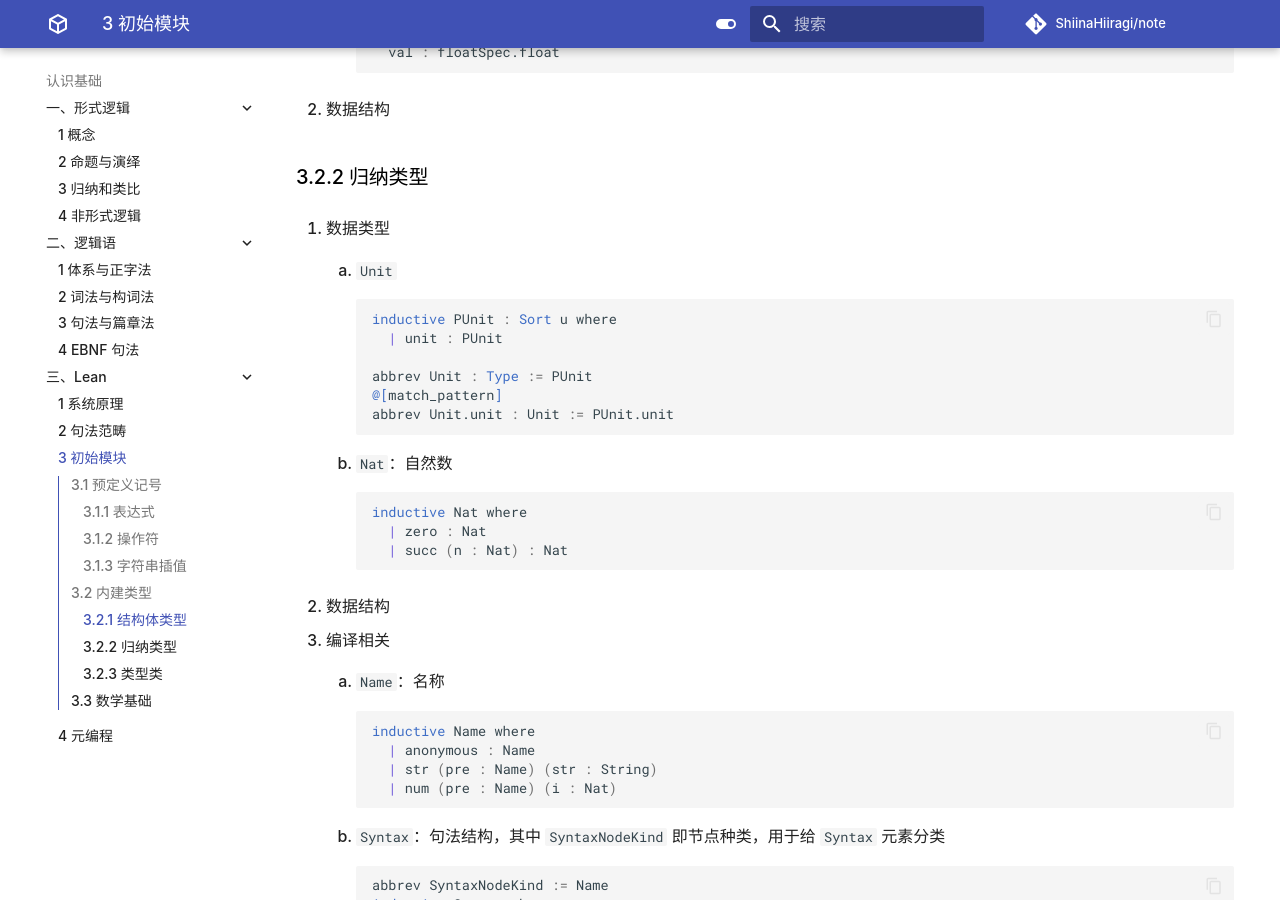
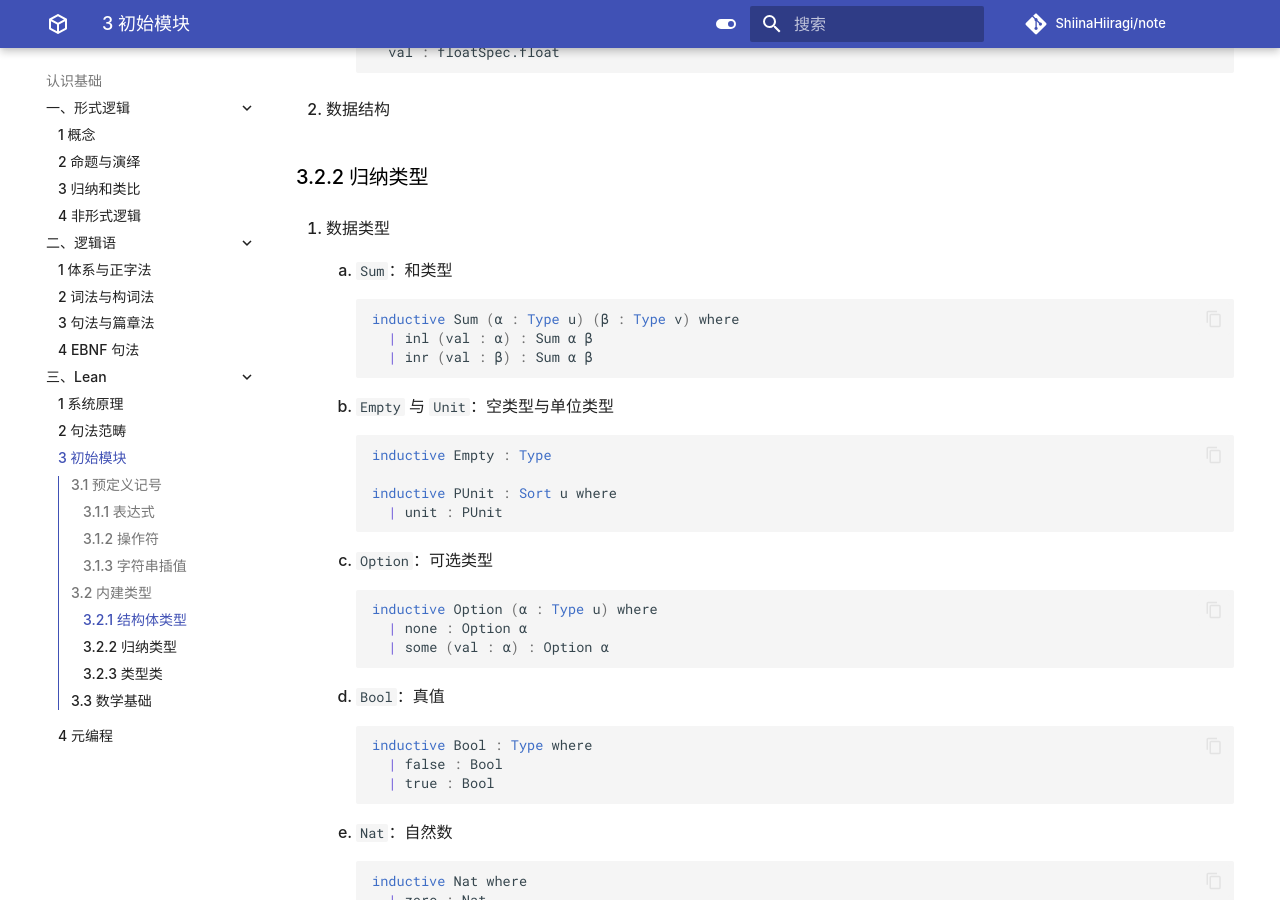
Before and after one commit to ShiinaHiiragi/note, an MkDocs documentation site: the page built from docs/cogn/lean/init.md, in a window 1280 px wide and 900 px high, scrolled down 1516 px. Built offline with MkDocs 1.6.1 and Material for MkDocs 9.7.7, drawn with Linux system fonts in a browser that asks for light colours; comment, search, counter and statistics services are not loaded.

Commit message:
new type

````diff
--- a/docs/cogn/lean/init.md
+++ b/docs/cogn/lean/init.md
@@ -30,7 +30,7 @@
 ## 3.2 内建类型
 ### 3.2.1 结构体类型
 1. 数据类型
-    1. `Prod`：直积
+    1. `Prod`：直积类型
 
         ```lean
         structure Prod (α : Type u) (β : Type v) where
@@ -67,18 +67,40 @@
 
 ### 3.2.2 归纳类型
 1. 数据类型
-    1. `Unit`
+    1. `Sum`：和类型
 
         ```lean
+        inductive Sum (α : Type u) (β : Type v) where
+          | inl (val : α) : Sum α β
+          | inr (val : β) : Sum α β
+        ```
+
+    2. `Empty` 与 `Unit`：空类型与单位类型
+
+        ```lean
+        inductive Empty : Type
+
         inductive PUnit : Sort u where
           | unit : PUnit
-
-        abbrev Unit : Type := PUnit
-        @[match_pattern]
-        abbrev Unit.unit : Unit := PUnit.unit
         ```
 
-    2. `Nat`：自然数
+    3. `Option`：可选类型
+
+        ```lean
+        inductive Option (α : Type u) where
+          | none : Option α
+          | some (val : α) : Option α
+        ```
+
+    4. `Bool`：真值
+
+        ```lean
+        inductive Bool : Type where
+          | false : Bool
+          | true : Bool
+        ```
+
+    5. `Nat`：自然数
 
         ```lean
         inductive Nat where
````
Also changed, not shown: docs/cogn/lean/trans.md (+2 -0 lines).
